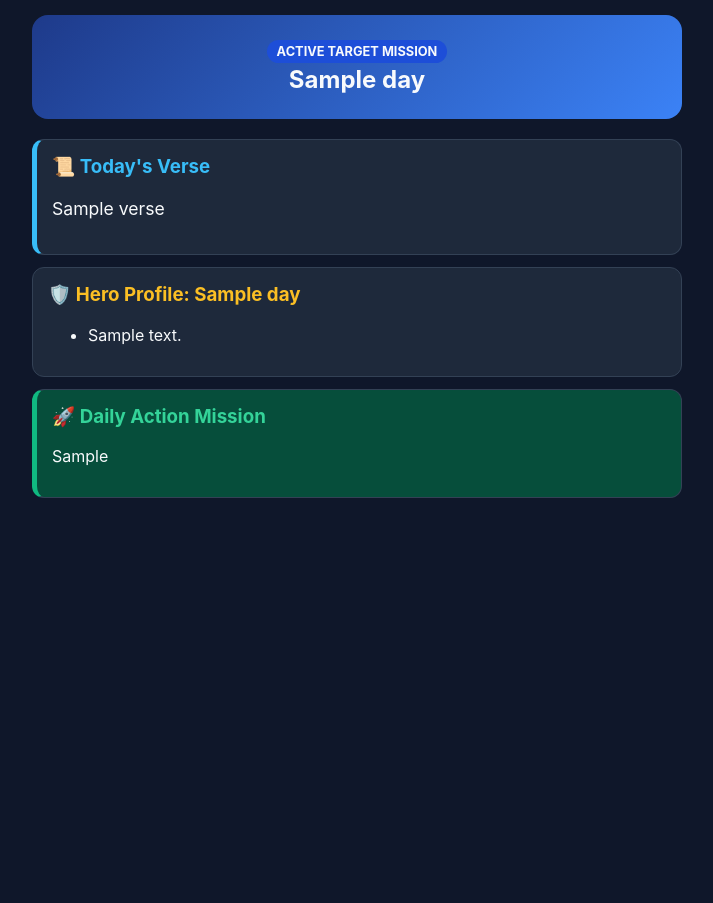
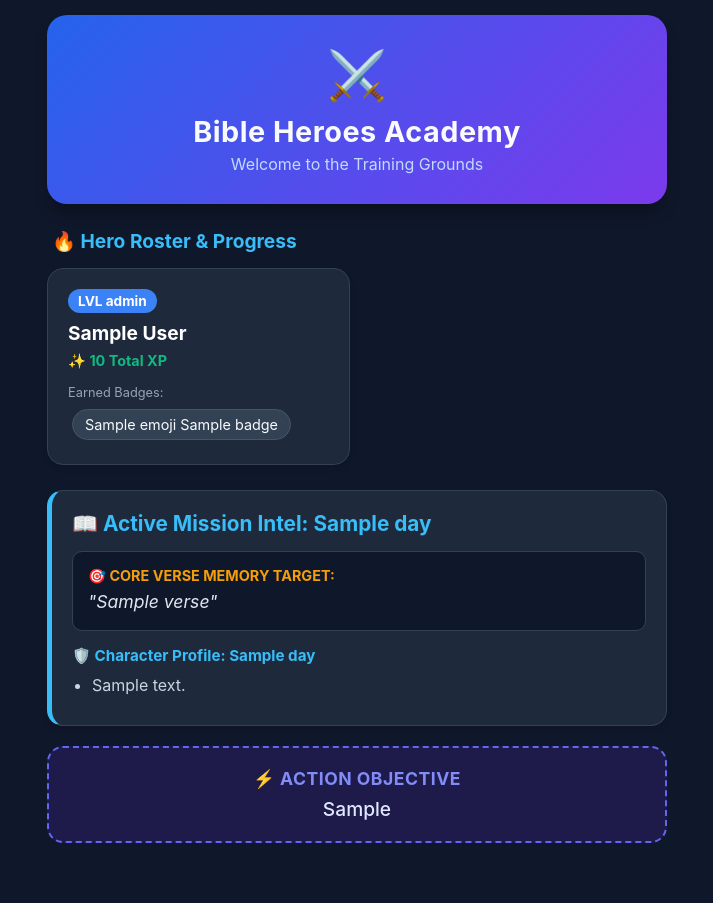
Before and after one commit to LiamN-Dev/bible_study_app, a Flask app: template templates/student.html in a window 1280 px wide. Shown: the whole page, without its empty margins (283-996 px from the left). Before the commit the page ends 498 px from the top, so only its background shows below. Run offline with Flask 3, Linux system fonts and the light colour scheme; the template is opened without the code that fills it: most values are stand-ins (such as "Sample title", 1, 10 or a date in 2020).

Commit message:
Update title and styles in student.html

```diff
--- a/templates/student.html
+++ b/templates/student.html
@@ -3,36 +3,72 @@
 <head>
     <meta charset="UTF-8">
     <meta name="viewport" content="width=device-width, initial-scale=1.0, maximum-scale=1.0, user-scalable=no">
-    <title>Student Campaign Hub</title>
+    <title>Bible Heroes Academy</title>
     <style>
-        body { font-family: -apple-system, sans-serif; background: #0f172a; color: #f8fafc; max-width: 650px; margin: 0 auto; padding: 15px; }
-        .hero-box { background: linear-gradient(135deg, #1e3a8a, #3b82f6); padding: 25px 20px; border-radius: 16px; margin-bottom: 20px; text-align: center; }
-        .stat-card { background: #1e293b; border: 1px solid #334155; padding: 15px; border-radius: 12px; margin-bottom: 12px; }
+        * { box-sizing: border-box; }
+        body { font-family: -apple-system, sans-serif; background: #0f172a; color: #f8fafc; max-width: 650px; margin: 0 auto; padding: 15px; padding-bottom: 60px; }
+        .hero-banner { background: linear-gradient(135deg, #2563eb, #7c3aed); padding: 30px 20px; border-radius: 20px; text-align: center; box-shadow: 0 10px 15px -3px rgba(0,0,0,0.3); margin-bottom: 25px; }
+        .grid { display: grid; grid-template-columns: 1fr 1fr; gap: 15px; margin-bottom: 25px; }
+        @media (max-width: 480px) { .grid { grid-template-columns: 1fr; } }
+        .card { background: #1e293b; padding: 20px; border-radius: 16px; border: 1px solid #334155; box-shadow: 0 4px 6px -1px rgba(0,0,0,0.1); }
+        .rank-badge { background: #3b82f6; color: white; padding: 4px 10px; border-radius: 12px; font-weight: bold; font-size: 0.85rem; display: inline-block; margin-bottom: 8px; }
+        .xp-bar { background: #0f172a; height: 10px; border-radius: 5px; margin-top: 10px; overflow: hidden; }
+        .xp-progress { background: #10b981; height: 100%; width: 65%; border-radius: 5px; }
+        .badge-box { display: inline-flex; align-items: center; background: #334155; padding: 6px 12px; border-radius: 20px; margin: 4px; border: 1px solid #475569; font-size: 0.9rem; }
+        .mission-box { background: #1e1b4b; border: 2px dashed #6366f1; border-radius: 16px; padding: 20px; text-align: center; margin-top: 20px; }
+        h2 { color: #38bdf8; font-size: 1.3rem; margin-top: 0; margin-bottom: 15px; }
     </style>
 </head>
 <body>
-    <div class="hero-box">
-        <span style="text-transform:uppercase; font-size:0.8rem; font-weight:bold; background:#1d4ed8; padding:4px 10px; border-radius:20px;">Active Target Mission</span>
-        <h1 style="margin:5px 0 0 0; font-size:1.5rem;">{{ day['title'] }}</h1>
+
+    <div class="hero-banner">
+        <span style="font-size: 3rem;">⚔️</span>
+        <h1 style="margin: 10px 0 0 0; font-size: 1.8rem; letter-spacing: 0.5px;">Bible Heroes Academy</h1>
+        <p style="margin: 5px 0 0 0; color: #bfdbfe; font-size: 1rem;">Welcome to the Training Grounds</p>
     </div>
 
-    <div class="stat-card" style="border-left: 5px solid #38bdf8;">
-        <h3 style="margin-top:0; color:#38bdf8;">📜 Today's Verse</h3>
-        <p style="font-size:1.1rem; line-height:1.4;">{{ day['verse'] }}</p>
+    <!-- STUDENT HERO PROFILES -->
+    <h2 style="font-size: 1.2rem; padding-left: 5px;">🔥 Hero Roster & Progress</h2>
+    <div class="grid">
+        {% for p in profiles %}
+        <div class="card">
+            <div class="rank-badge">LVL {{ p['level'] }}</div>
+            <strong style="display: block; font-size: 1.2rem; color: white; margin-bottom: 5px;">{{ p['display_name'] }}</strong>
+            <span style="color: #10b981; font-weight: bold; font-size: 0.9rem;">✨ {{ p['points'] }} Total XP</span>
+
+            <div style="margin-top: 15px;">
+                <span style="font-size: 0.8rem; color: #94a3b8; display: block; margin-bottom: 5px;">Earned Badges:</span>
+                {% for b in p['badges'] %}
+                    <div class="badge-box" title="{{ b['badge_name'] }}">{{ b['emoji'] }} {{ b['badge_name'] }}</div>
+                {% else %}
+                    <span style="font-size: 0.8rem; color: #64748b; font-style: italic;">No badges achieved yet!</span>
+                {% endfor %}
+            </div>
+        </div>
+        {% endfor %}
     </div>
 
-    <div class="stat-card">
-        <h3 style="margin-top:0; color:#fbbf24;">🛡️ Hero Profile: {{ day['character_name'] }}</h3>
-        <ul>
+    <!-- ACTIVE LESSON AREA -->
+    <div class="card" style="border-left: 5px solid #38bdf8;">
+        <h2>📖 Active Mission Intel: {{ day['title'] }}</h2>
+        <div style="background: #0f172a; padding: 15px; border-radius: 10px; margin-bottom: 15px; border: 1px solid #334155;">
+            <strong style="color: #f59e0b; font-size: 0.9rem; display: block; margin-bottom: 5px;">🎯 CORE VERSE MEMORY TARGET:</strong>
+            <p style="margin: 0; font-size: 1.1rem; font-style: italic; color: #e2e8f0; line-height: 1.4;">"{{ day['verse'] }}"</p>
+        </div>
+
+        <strong style="color: #38bdf8; font-size: 0.95rem; display: block; margin-bottom: 8px;">🛡️ Character Profile: {{ day['character_name'] }}</strong>
+        <ul style="margin: 0; padding-left: 20px; color: #cbd5e1; line-height: 1.5;">
             {% for fact in facts %}
-                <li>{{ fact['fact_text'] }}</li>
+                <li style="margin-bottom: 8px;">{{ fact['fact_text'] }}</li>
             {% endfor %}
         </ul>
     </div>
 
-    <div class="stat-card" style="border-left: 5px solid #10b981; background:#064e3b;">
-        <h3 style="margin-top:0; color:#34d399;">🚀 Daily Action Mission</h3>
-        <p>{{ day['kids_mission'] }}</p>
+    <!-- DAILY MISSION CAMPAIGN -->
+    <div class="mission-box">
+        <h3 style="margin: 0 0 8px 0; color: #818cf8; font-size: 1.1rem; text-transform: uppercase; letter-spacing: 0.5px;">⚡ Action Objective</h3>
+        <p style="margin: 0; font-size: 1.2rem; color: #e0e7ff; font-weight: 500;">{{ day['kids_mission'] }}</p>
     </div>
+
 </body>
 </html>
```
